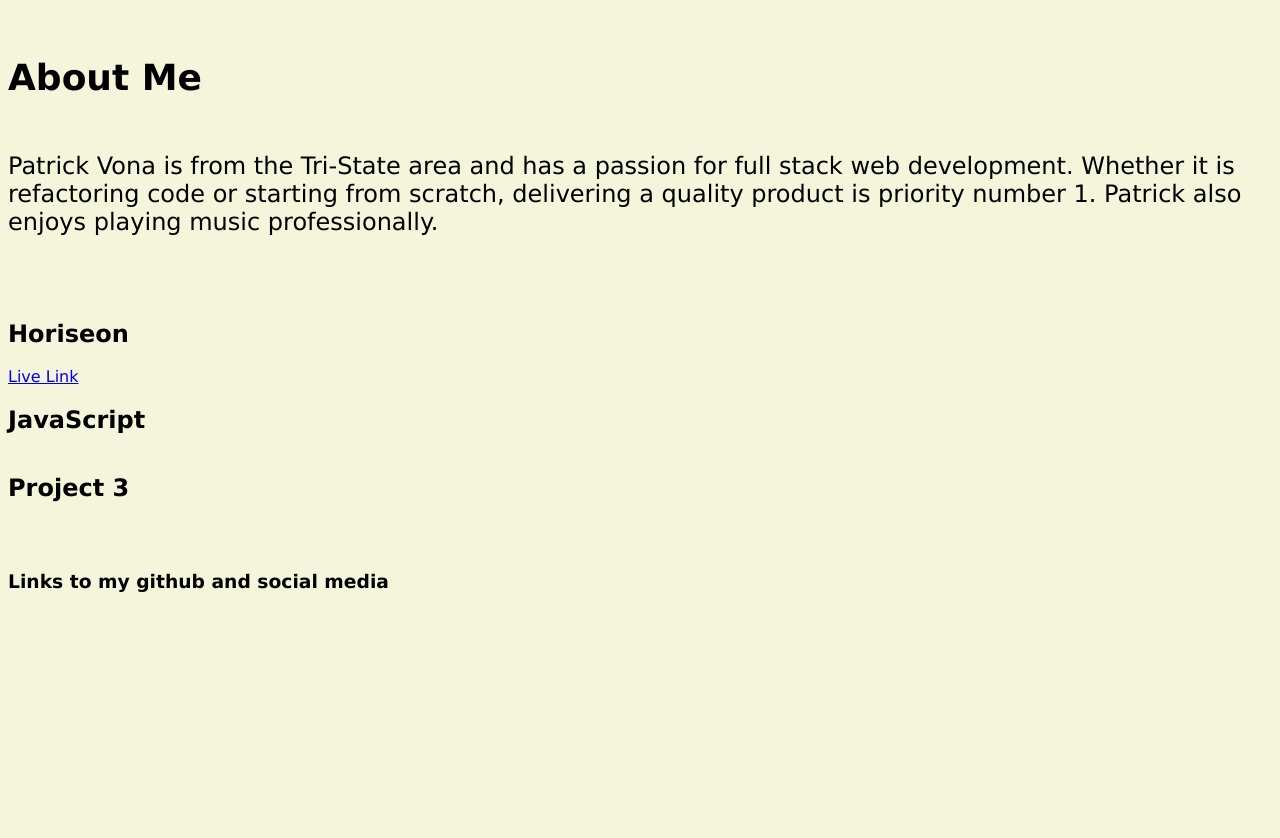
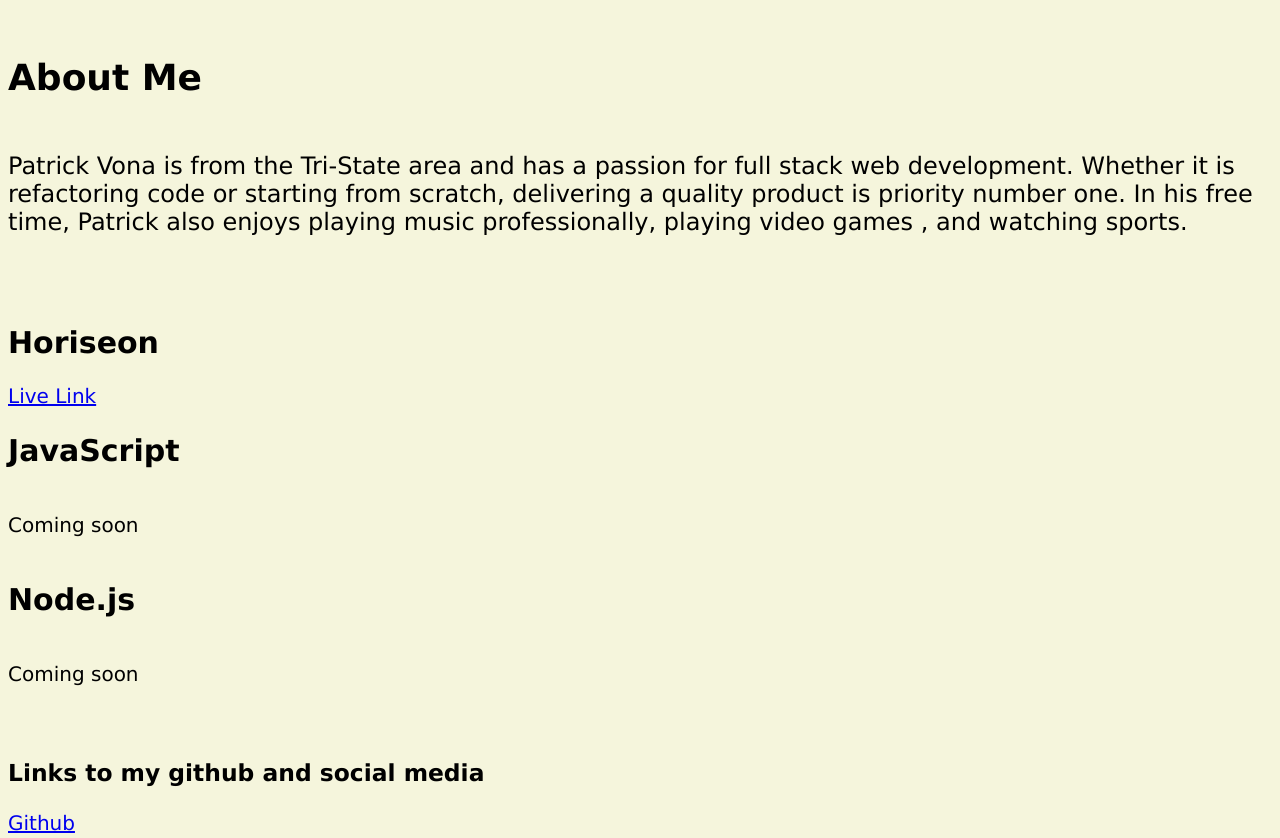
Before and after one commit to Pvon11/Patrick-Vona-Work-Portfolio, a plain HTML site: page index.html in a window 1280 px wide. Shown: the part 111-949 px from the top of the page. Before the commit the page ends 800 px from the top, so only its background shows below. Drawn offline with Linux system fonts and the light colour scheme.

```diff
--- a/index.html
+++ b/index.html
@@ -1,5 +1,6 @@
 <!DOCTYPE html>
 <html lang="en">
+
 <head>
   <meta charset="UTF-8" />
   <meta http-equiv="X-UA-Compatible" content="IE=edge" />
@@ -19,6 +20,7 @@
     </nav>
   </header>
 
+  <!-- Placeholder for an actual image of me  -->
   <img src="Tech-Pic.jpg" alt="PC">
 
 
@@ -28,8 +30,9 @@
     <div>
       <p>
         Patrick Vona is from the Tri-State area and has a passion for full stack web development.
-          Whether it is refactoring code or starting from scratch, delivering a quality product is priority number 1.
-          Patrick also enjoys playing music professionally.
+        Whether it is refactoring code or starting from scratch,
+        delivering a quality product is priority number one.
+        In his free time, Patrick also enjoys playing music professionally, playing video games , and watching sports.
 
       </p>
     </div>
@@ -42,11 +45,20 @@
 
     <h2>JavaScript</h2>
 
-      <h2>Project 3</h2>
+    <p>Coming soon</p>
+
+    <h2>Node.js</h2>
+
+    <p>Coming soon</p>
   </section>
 
   <footer class="footer" id="contact">
     <h3>Links to my github and social media</h3>
+
+    <a href="https://github.com/Pvon11" target="_blank">Github</a>
+
+    <a href=""></a>
   </footer>
 </body>
+
 </html>
--- a/style.css
+++ b/style.css
@@ -1,11 +1,10 @@
 * {
   font-family: Verdana, Geneva, Tahoma, sans-serif;
   background-color: beige;
-
 }
 
 header {
-    display:  flex;
+  display: flex;
   flex-direction: row;
   justify-content: space-between;
   flex-wrap: wrap;
@@ -17,11 +16,12 @@
   flex-direction: row;
   flex-wrap: wrap;
   background-color: #d8a47f;
-    color:blueviolet;
+  color: blueviolet;
   font-size: larger;
 
 
 }
+
 nav a {
   font-size: 1.5rem;
   padding: 10px 15px;
@@ -40,10 +40,11 @@
 .projects {
   display: flex;
   flex-direction: column;
-    justify-content: space-between ;
+  justify-content: space-between;
   flex-wrap: wrap;
   margin: 20px 0;
   padding: 10px 0;
+  font-size: 125%
 
 
 
@@ -51,7 +52,12 @@
 
 .footer {
   display: flex;
-  flex-direction: row;
+  flex-direction: column;
+  justify-content: space-between;
+  flex-wrap: wrap;
+
+  font-size: 125%;
+
 
 }
 
```
Also changed, not shown: Coming-soon.jpg (added). Lines whose indentation alone changed are shown as unchanged.
